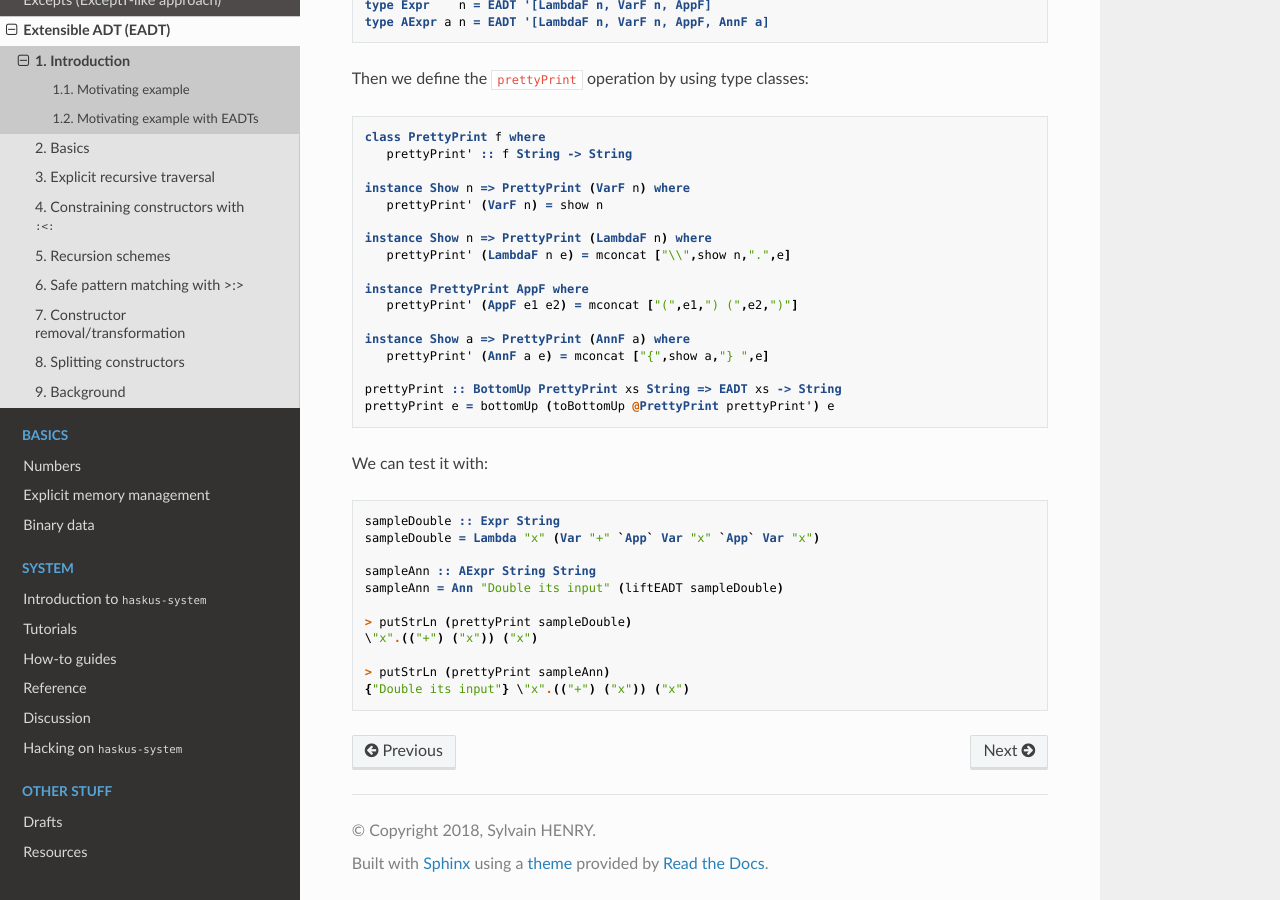
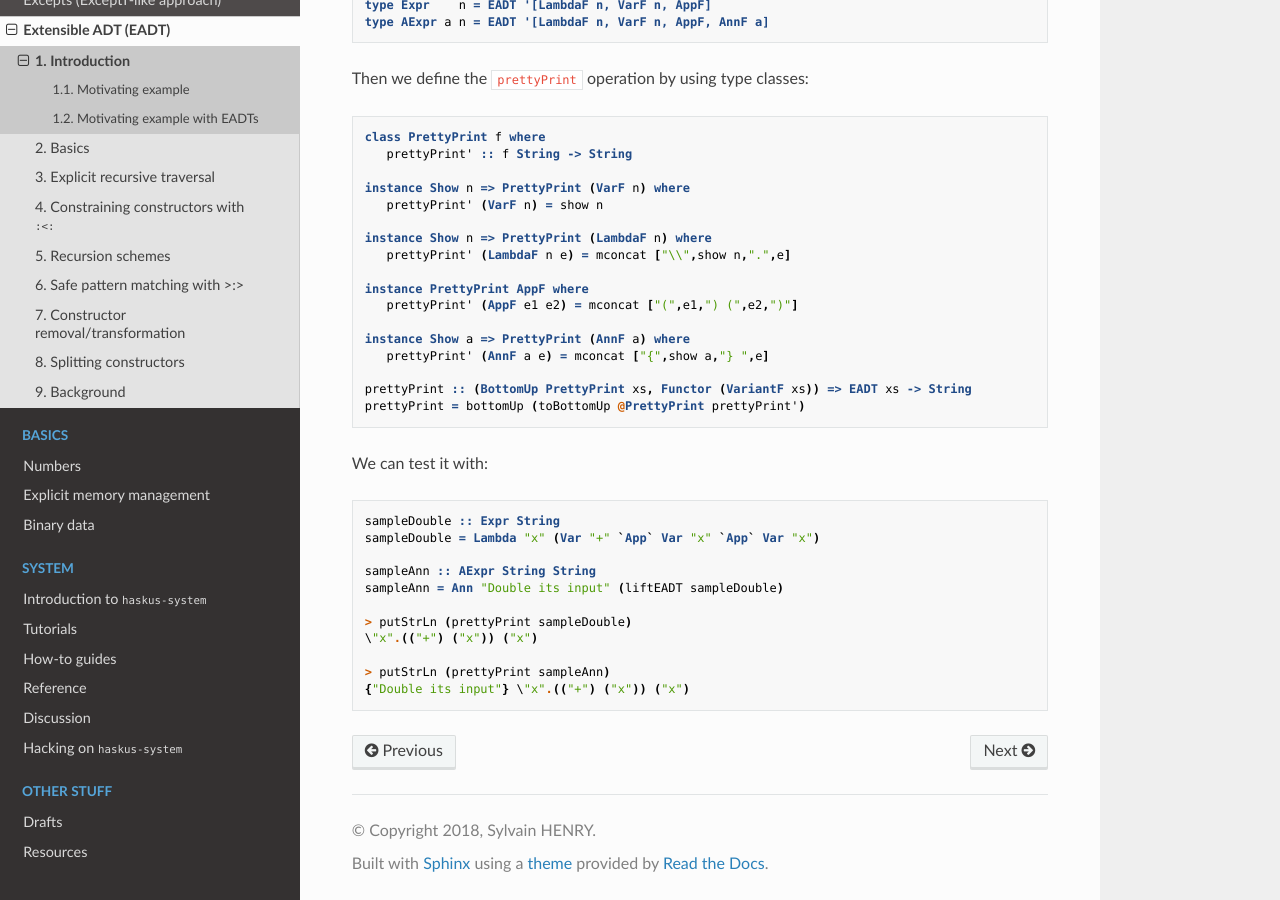
Before and after one commit to haskus/haskus-manual, a Sphinx documentation site: the page built from source/eadt/intro.rst, in a window 1280 px wide and 900 px high, scrolled down 1922 px. Built offline with Sphinx 7.4.7 and the Read the Docs theme 2.0.0, drawn with Linux system fonts in a browser that asks for light colours; pages that are not in the unit, such as notebooks, are missing from menus.

Commit message:
Update sample code to match the  latest version
Fix type check errors in sample code

```diff
--- a/source/eadt/constructor_constraint.rst
+++ b/source/eadt/constructor_constraint.rst
@@ -96,7 +96,7 @@ Then we need a helper function that performs the traversal of the EADT:
             Just v  -> bottomUpFixed f v
 
    -- | Distribute multiplication over addition
-   distribute :: ('[AddF,MulF] :<<: cs) => EADT cs -> EADT cs
+   distribute :: ('[AddF,MulF] :<<: cs, Functor (VariantF cs)) => EADT cs -> EADT cs
    distribute = bottomUpFixed distr
 
 
--- a/source/eadt/explicit_traversal.rst
+++ b/source/eadt/explicit_traversal.rst
@@ -76,7 +76,7 @@ combinator datatype and the ``EADT`` recursivity handling datatype:
    instance
          ( MyShow (f e)
          , MyShow (VariantF fs e)
-         ) => MyShow (VariantF (f ': fs) e)
+         ) => MyShow (VariantF (f : fs) e)
       where
          {-# INLINE myShow #-}
          myShow v = case popVariantFHead v of
--- a/source/eadt/intro.rst
+++ b/source/eadt/intro.rst
@@ -127,8 +127,9 @@ Then we define the ``prettyPrint`` operation by using type classes:
    instance Show a => PrettyPrint (AnnF a) where
       prettyPrint' (AnnF a e) = mconcat ["{",show a,"} ",e]
 
-   prettyPrint :: BottomUp PrettyPrint xs String => EADT xs -> String
-   prettyPrint e = bottomUp (toBottomUp @PrettyPrint prettyPrint') e
+   prettyPrint :: (BottomUp PrettyPrint xs, Functor (VariantF xs)) => EADT xs -> String
+   prettyPrint = bottomUp (toBottomUp @PrettyPrint prettyPrint')
+
 
 We can test it with:
 
--- a/source/eadt/recursion_schemes.rst
+++ b/source/eadt/recursion_schemes.rst
@@ -149,7 +149,7 @@ type as follow:
    instance (ConsF b :<: xs', xs ~ xs') => TransEADT a b xs xs' (ConsF a) where
      transEADT1 f (ConsF a x) = Cons (f a) x
 
-   instance TransEADT a b xs xs' (VariantF []) where
+   instance TransEADT a b xs xs' (VariantF '[]) where
      transEADT1 _ _ = undefined
 
    instance
```
